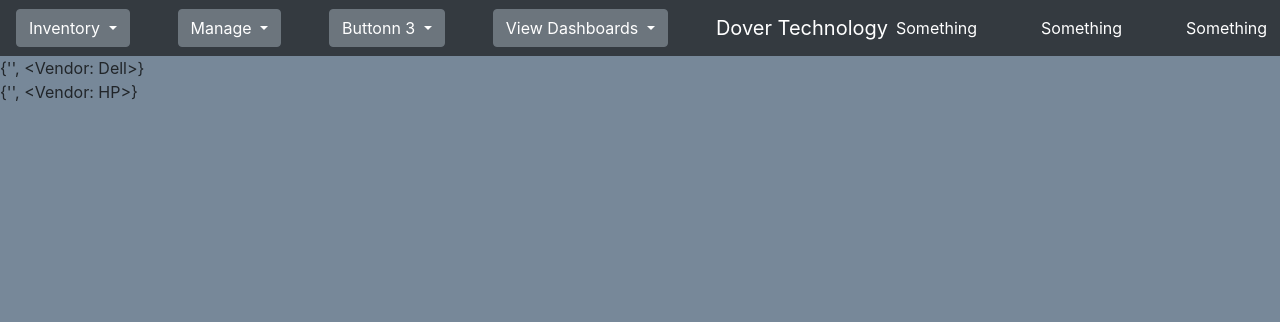
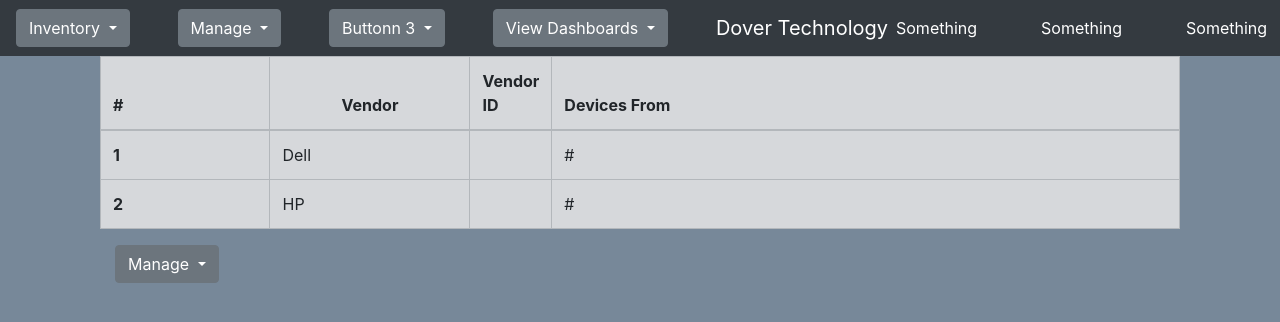
Before and after one commit to smassengale1/Pirates, a Django app: page /dashboard/vendors in a window 1280 px wide; the page is wider, and only the part inside the window is pictured. Shown: the top 322 px of that part. Run offline with Django 3.2, Linux system fonts and the light colour scheme; a user stored in the database is signed in; data comes from the database, SQL or seed files in the repository; some libraries are stand-ins or nearby versions.

Commit message:
more css

```diff
--- /dev/null
+++ b/pirate/pirates_inv/pirates/static/pirates/css/vendors.css
@@ -0,0 +1,7 @@
+#v_id_header{
+    width: 50px;
+}
+
+#v_name_header{
+    width: 200px;
+}
--- a/pirate/pirates_inv/pirates/templates/pirates/elements/vendors.html
+++ b/pirate/pirates_inv/pirates/templates/pirates/elements/vendors.html
@@ -1,29 +1,42 @@
 {%  extends 'pirates/dashboards/admin_dashboard.html' %}
 
-
-<!--
-
-<h1>Vendors</h1>
-{% for vendor in vendors %}
-    <h4>{{ vendor }}<h2>
-{% endfor %}
-
-
--->
+{% block head %}
+    <link rel="stylesheet" href="/static/pirates/css/vendors.css" />
+{% endblock %}
 
 
 
 {% block container %}
-    <div container>
-    {% for vendor in vendors%}
-       <div class="row">
-            <div class="col-sm-3">
-                {{ vendor }}
-            </div>
-            <div class = "col-sm-3">
+    <div class="container">
+        <div class="row mx-auto align-middle">
+            <div class ='col  ' id="table-col">
+                <table class="table table-hover table-secondary table-stripped table-md table-bordered ">
+                  <thead class ="thead-darkgrey"
+                    <tr>
+                      <th scope="col">#</th>
+                      <th scope="col" class="text-center" id="v_name_header">Vendor</th>
+                      <th scope="col" id="v_id_header">Vendor ID</th>
+                      <th scope="col" id="v_dev_header">Devices From</th>
+                    </tr>
+                  </thead>
+                  <tbody>
+                  {% for vendor in vendors%}
+                        <tr>
 
+                          <th scope="row">{{ forloop.counter }}</th>
+                          <td>{{vendor.v_name}}</td>
+                          <td>{{ vendor.v_id }}</td>
+                          <td>#</td>
+                        </tr>
+                  {% endfor %}
+                  </tbody>
+                </table>
+                    <div class="col">
+            <button class="btn btn-secondary btn-md dropdown-toggle mr-5" type="button" data-toggle="dropdown" aria-haspopup="true" aria-expanded="false">
+                Manage
+            </button>
+        </div>
             </div>
         </div>
-    {% endfor %}
     </div>
 {% endblock %}
--- a/pirate/pirates_inv/pirates/templates/pirates/main.html
+++ b/pirate/pirates_inv/pirates/templates/pirates/main.html
@@ -1,3 +1,5 @@
+{% load staticfiles %}
+
 <!DOCTYPE html>
 <html lang="en">
 <head>
@@ -14,8 +16,9 @@
     height: 200px;
     background: #aaa;
   }
+
   </style>
-
+{% block head %} {% endblock %}
 </head>
 
 <body class="dashBackground">
--- a/pirate/pirates_inv/pirates/templates/users/logout.html
+++ b/pirate/pirates_inv/pirates/templates/users/logout.html
@@ -1,4 +1,6 @@
 {% extends "pirates/main.html" %}
+
+
 {% load staticfiles %}
 
 {%  block container %}
--- a/pirate/pirates_inv/pirates/views.py
+++ b/pirate/pirates_inv/pirates/views.py
@@ -51,8 +51,8 @@ class vendors(View):
 
             print(v_id)
             v.append({
-                v_name,
-                v_id,
+                'v_name': v_name,
+                'v_id':v_id,
             })
 
         context = {
```
